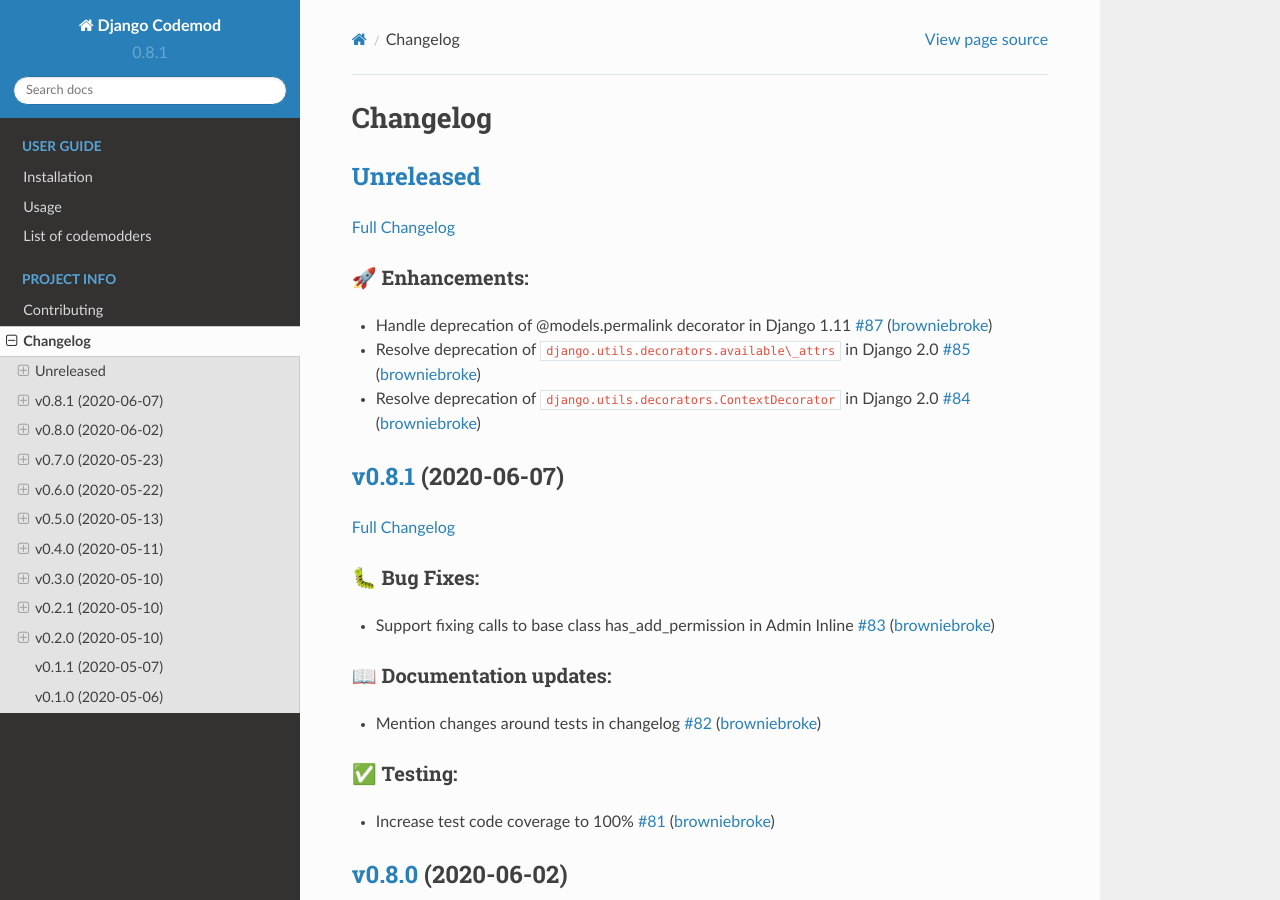
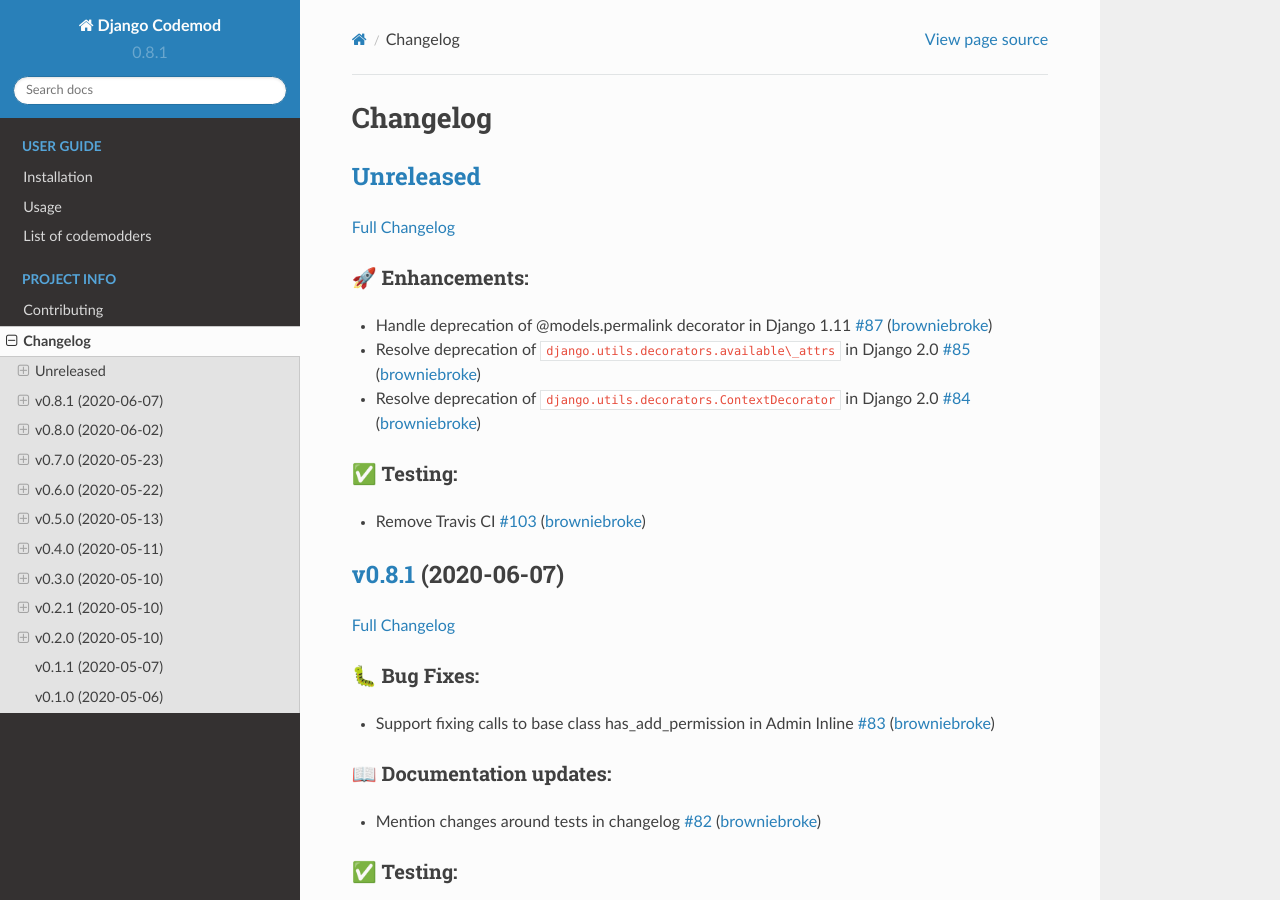
Before and after one commit to browniebroke/django-codemod, a Sphinx documentation site: the page built from docs/changelog.md, in a window 1280 px wide and 900 px high. Built offline with Sphinx 7.4.7 and the Read the Docs theme 2.0.0, drawn with Linux system fonts in a browser that asks for light colours.

Commit message:
Update Changelog

```diff
--- a/docs/changelog.md
+++ b/docs/changelog.md
@@ -9,6 +9,10 @@
 - Handle deprecation of @models.permalink decorator in Django 1.11 [\#87](https://github.com/browniebroke/django-codemod/pull/87) ([browniebroke](https://github.com/browniebroke))
 - Resolve deprecation of `django.utils.decorators.available\_attrs` in Django 2.0 [\#85](https://github.com/browniebroke/django-codemod/pull/85) ([browniebroke](https://github.com/browniebroke))
 - Resolve deprecation of `django.utils.decorators.ContextDecorator` in Django 2.0 [\#84](https://github.com/browniebroke/django-codemod/pull/84) ([browniebroke](https://github.com/browniebroke))
+
+### ✅ Testing:
+
+- Remove Travis CI [\#103](https://github.com/browniebroke/django-codemod/pull/103) ([browniebroke](https://github.com/browniebroke))
 
 ## [v0.8.1](https://github.com/browniebroke/django-codemod/tree/v0.8.1) (2020-06-07)
 
```
Also changed, not shown: CHANGELOG.md (+4 -0 lines).
